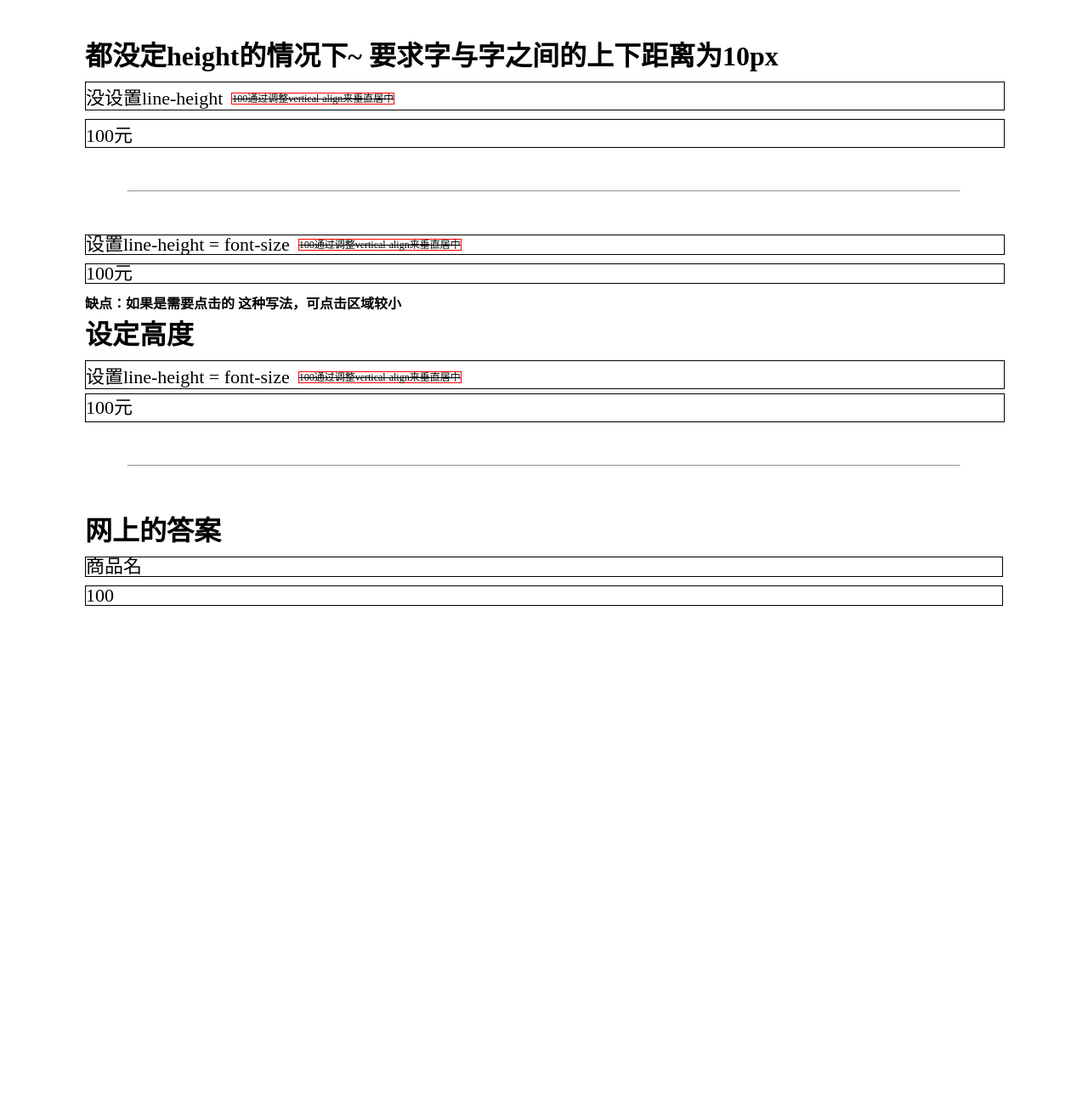
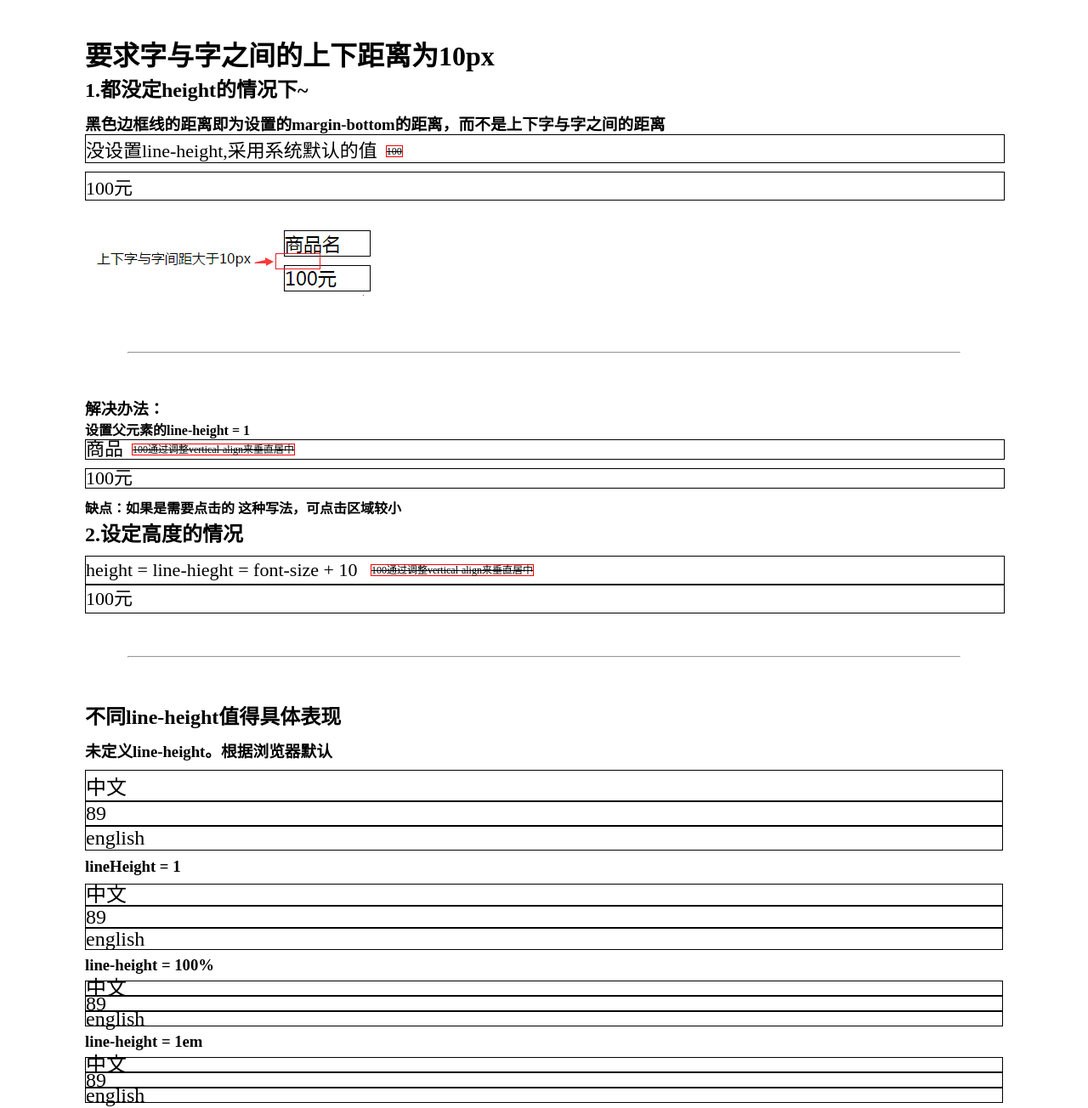
Before and after one commit to enmeen/study, a plain HTML site: page line-height.html in a window 1280 px wide. Shown: the part 60-1364 px from the top of the page at 85% size. Before the commit the page ends 883 px from the top, so only its background shows below. Drawn offline with Linux system fonts and the light colour scheme.

Commit message:
line-height.html更新

```diff
--- a/line-height.html
+++ b/line-height.html
@@ -8,7 +8,7 @@
     padding: 0;
 }
 body{font-family: '微软雅黑';padding:100px;}
-h1{margin-bottom: 10px;;}
+h2{margin-bottom: 10px;;}
 .first div{
     width:100%;
     font-size:22px;
@@ -27,6 +27,7 @@ h1{margin-bottom: 10px;;}
 
 
 }
+
 del{
     font-size:12px;margin-left: 10px;
     line-height: 12px;
@@ -37,15 +38,13 @@ del{
 }
 .height div{
     width:100%;
+    height: 32px;;
     font-size:22px;
+    line-height: 32px;;
     border:1px solid #000;
-    margin-bottom:5px;
 
 }
-.getHeigt{
-    height:32px;font-size: 22px;
-    line-height: 32px;
-}
+
 hr{margin:50px;}
 .online{
     line-height: 1;
@@ -55,30 +54,52 @@ hr{margin:50px;}
     font-size:22px;
     border:1px solid #000;
 }
+
+#test div{
+    font-size: 24px;
+    border:1px solid #000;
+}
+#test h3{margin:10px auto;}
+.line1{line-height: 1;}
+.line100{line-height: 100%;}
+.lineem{line-height: 1em;}
 </style>
 </head>
 <body>
-    <h1>都没定height的情况下~ 要求字与字之间的上下距离为10px</h1>
+    <h1>要求字与字之间的上下距离为10px</h1>
+    <h2>1.都没定height的情况下~ </h2>
+    <h3>黑色边框线的距离即为设置的margin-bottom的距离，而不是上下字与字之间的距离</h3>
     <div class="first">
-        <div>没设置line-height<del>100通过调整vertical-align来垂直居中</del></div>
+        <div>没设置line-height,采用系统默认的值<del>100</del></div>
         <div>100元</div>
+        <img src="1.png" alt="" />
+
     </div>
     <hr />
+    <h3>解决办法：</h3>
+    <h4>设置父元素的line-height = 1</h4>
     <div class="wrap">
-        <div>设置line-height = font-size<del>100通过调整vertical-align来垂直居中</del></div>
+        <div>商品<del>100通过调整vertical-align来垂直居中</del></div>
         <div>100元</div>
         <strong>缺点：如果是需要点击的 这种写法，可点击区域较小</strong>
     </div>
-    <h1>设定高度</h1>
+    <h2>2.设定高度的情况</h2>
     <div class="height">
-        <div>设置line-height = font-size<del>100通过调整vertical-align来垂直居中</del></div>
+        <div>height = line-hieght = font-size + 10 <del>100通过调整vertical-align来垂直居中</del></div>
         <div class="getHeigt">100元</div>
     </div>
     <hr>
-    <h1>网上的答案</h1>
-    <div class="online">
-        <div>商品名</div>
-        <div>100</div>
+    <h2>不同line-height值得具体表现</h2>
+
+<div id="test">
+
+
+    <article class="underfined"><h3>未定义line-height。根据浏览器默认</h3><div>中文</div><div>89</div><div>english</div></article>
+    <article class="line1"><h3>lineHeight = 1</h3><div>中文</div><div>89</div><div>english</div></article>
+    <article class="line100"><h3>line-height = 100%</h3><div>中文</div><div>89</div><div>english</div></article>
+    <article class="lineem"><h3>line-height = 1em</h3><div>中文</div><div>89</div><div>english</div></article>
+
+
     </div>
 </body>
 </html>
```
Also changed, not shown: 1.png (added).
